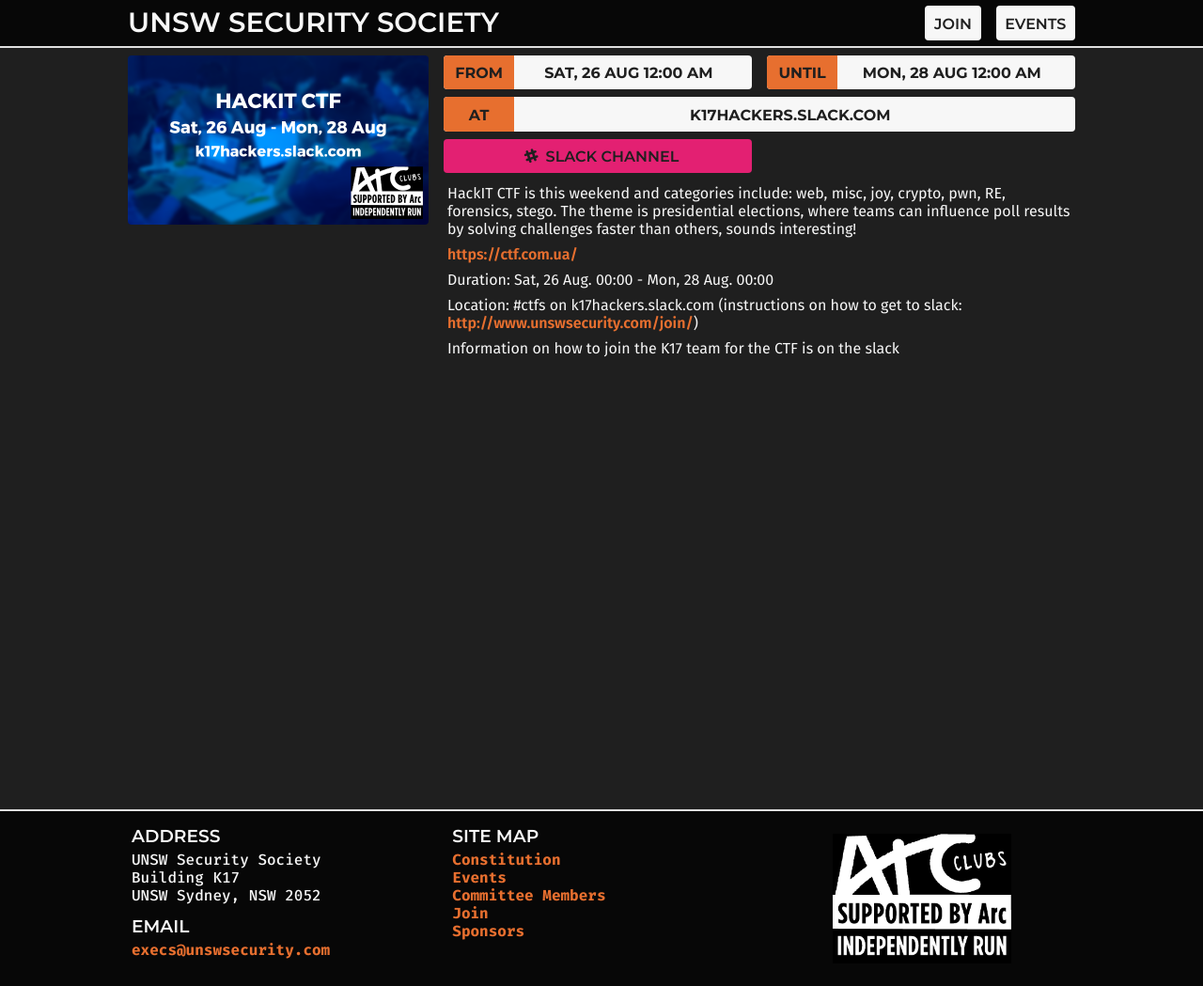
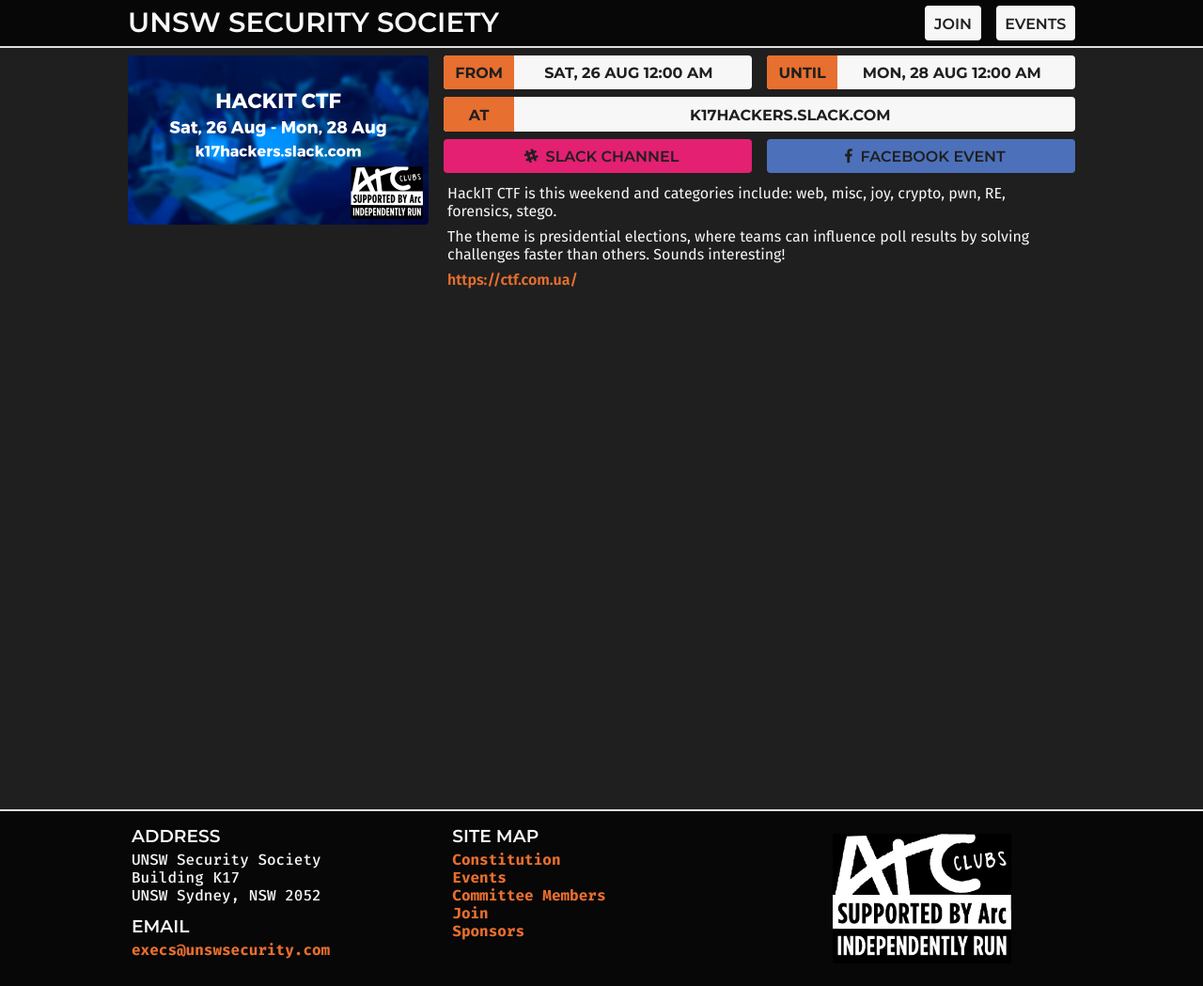
Before and after one commit to andrewjbennett/unswsecurity.com, a Jekyll site: the page built from _events/17s2-w05-hackit-ctf.md, in a window 1280 px wide. Shown: the whole page at 94% size. Built offline with Jekyll 4.4.1, drawn with Linux system fonts in a browser that asks for light colours.

Commit message:
Add facebook and update event description
The duplicate details in the description have been removed
and facebook link added.

```diff
--- a/_events/17s2-w05-hackit-ctf.md
+++ b/_events/17s2-w05-hackit-ctf.md
@@ -3,17 +3,20 @@
 start: 2017-08-26T00:00
 end: 2017-08-28T00:00
 location: k17hackers.slack.com
+facebook: https://www.facebook.com/events/1987048708245811/
 slack: ctfs
 type: ctf
 image: assets/events/2017-08-26-hackit-ctf.png
 ---
 
-HackIT CTF is this weekend and categories include: web, misc, joy, crypto, pwn, RE, forensics, stego. The theme is presidential elections, where teams can influence poll results by solving challenges faster than others, sounds interesting!
+HackIT CTF is this weekend
+and categories include:
+web, misc, joy, crypto, pwn, RE, forensics, stego.
+
+The theme is presidential elections,
+where teams can influence poll results
+by solving challenges
+faster than others.
+Sounds interesting!
 
 [https://ctf.com.ua/](https://ctf.com.ua/)
-
-Duration: Sat, 26 Aug. 00:00 - Mon, 28 Aug. 00:00
-
-Location: #ctfs on k17hackers.slack.com (instructions on how to get to slack: [http://www.unswsecurity.com/join/](http://www.unswsecurity.com/join/))
-
-Information on how to join the K17 team for the CTF is on the slack
```
